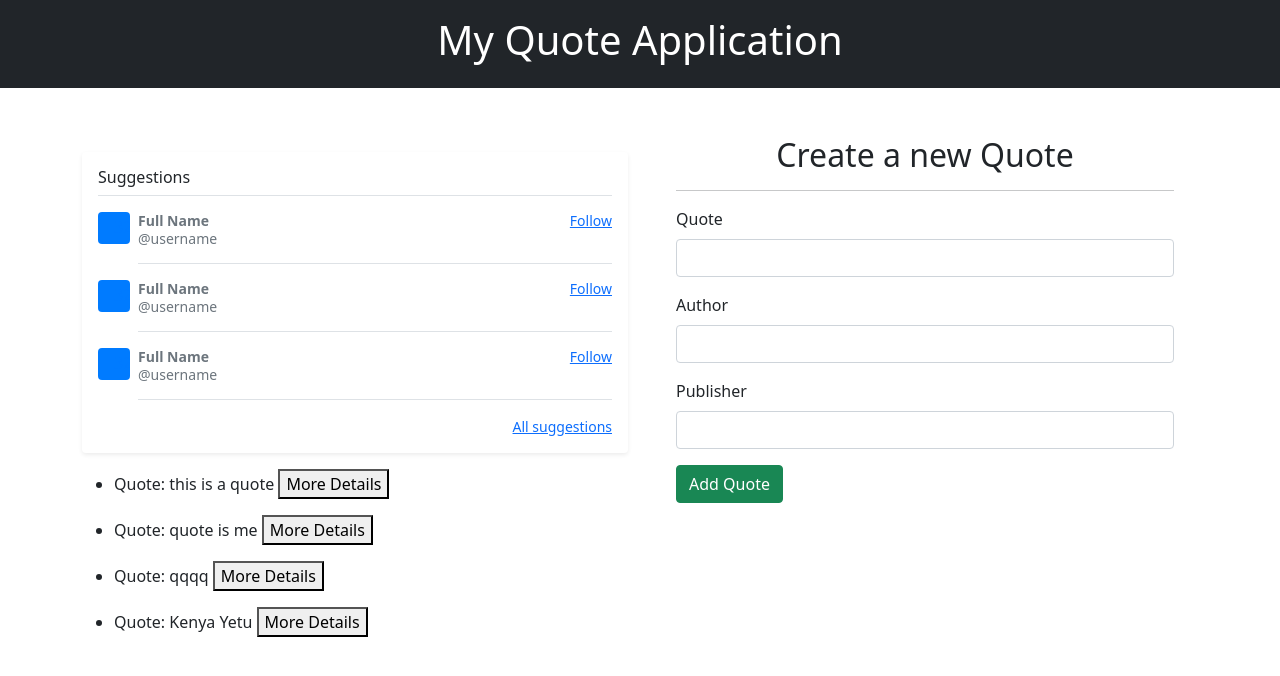
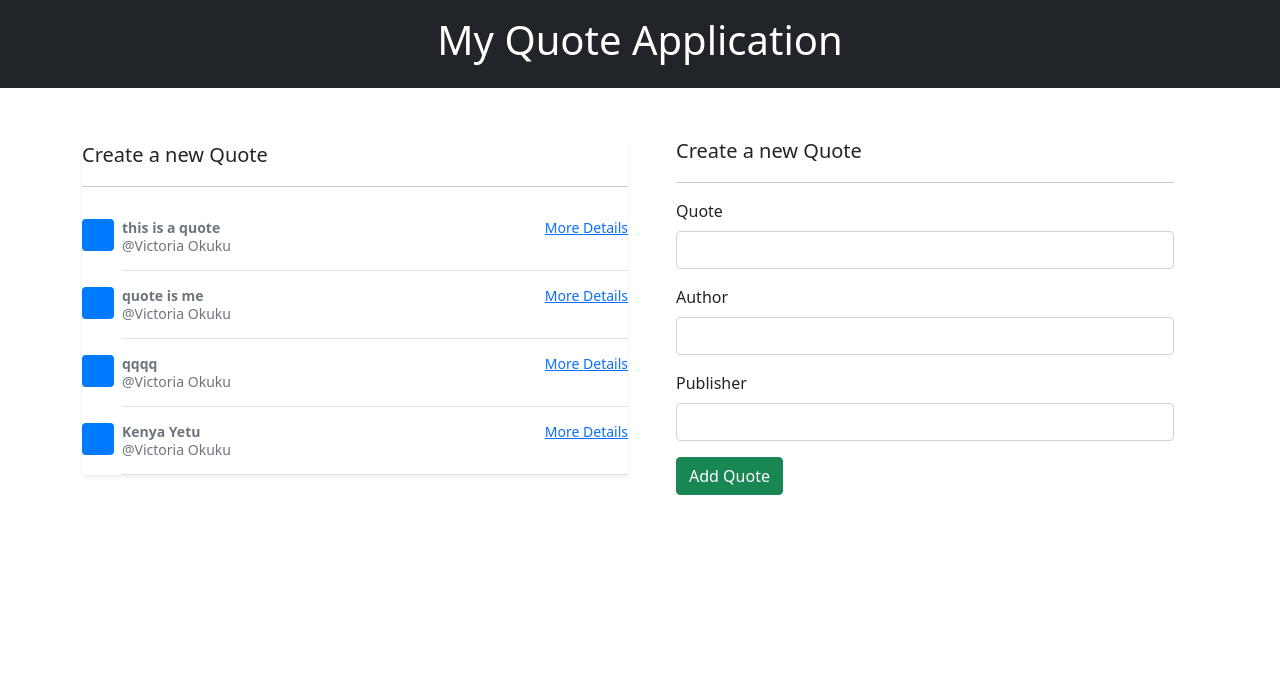
Before and after one commit to vokumu/QuotesApp, an Angular app: page / in a window 1280 px wide. Shown: the top 676 px of the page. Built offline with nearby package versions, Linux system fonts and the light colour scheme.

Commit message:
Styling quote list

```diff
--- a/src/app/quote-form/quote-form.component.html
+++ b/src/app/quote-form/quote-form.component.html
@@ -1,5 +1,5 @@
 <div class="container-fluid">
-    <h2 class="text-center">Create a new Quote</h2>
+    <p class="lead">Create a new Quote</p>
     <hr>
     <form (ngSubmit)='submitQuote()' #quoteForm='ngForm'>
         <div class="form-group mb-3">
--- a/src/app/quotes/quotes.component.html
+++ b/src/app/quotes/quotes.component.html
@@ -1,55 +1,24 @@
 <div class="container">
     <div class="row">
         <div class="col-md-6">
-            <div class="my-3 p-3 bg-body rounded shadow-sm">
-                <h6 class="border-bottom pb-2 mb-0">Suggestions</h6>
-                <div class="d-flex text-muted pt-3">
+            <div class="my-1 bg-body rounded shadow-sm">
+                <p class="lead">Create a new Quote</p>
+                <hr>
+                <div class="d-flex text-muted pt-3" *ngFor='let quote of quotes  let i=index'>
                     <svg class="bd-placeholder-img flex-shrink-0 me-2 rounded" width="32" height="32" xmlns="http://www.w3.org/2000/svg" role="img" aria-label="Placeholder: 32x32" preserveAspectRatio="xMidYMid slice" focusable="false"><title>Placeholder</title><rect width="100%" height="100%" fill="#007bff"></rect><text x="50%" y="50%" fill="#007bff" dy=".3em">32x32</text></svg>
 
                     <div class="pb-3 mb-0 small lh-sm border-bottom w-100">
                         <div class="d-flex justify-content-between">
-                            <strong class="text-gray-dark">Full Name</strong>
-                            <a href="#">Follow</a>
+                            <strong class="text-gray-dark" [appHighlight]='color'>{{quote.quote}}</strong>
+                            <a href="#" (click)="toggleQuote(i)">More Details</a>
                         </div>
-                        <span class="d-block">@username</span>
+                        <span>@{{quote.author}}</span>
+                        <div *ngIf="quote.showDescription" class="d-block">
+                            <app-quote-detail [quote]='quote' (isComlete)='deleteQuote($event,i)' (isClicked)='downVoteQuote($event,i)' (isClick)=' upVoteQuote($event,i) '></app-quote-detail>
+                        </div>
                     </div>
                 </div>
-                <div class="d-flex text-muted pt-3">
-                    <svg class="bd-placeholder-img flex-shrink-0 me-2 rounded" width="32" height="32" xmlns="http://www.w3.org/2000/svg" role="img" aria-label="Placeholder: 32x32" preserveAspectRatio="xMidYMid slice" focusable="false"><title>Placeholder</title><rect width="100%" height="100%" fill="#007bff"></rect><text x="50%" y="50%" fill="#007bff" dy=".3em">32x32</text></svg>
-
-                    <div class="pb-3 mb-0 small lh-sm border-bottom w-100">
-                        <div class="d-flex justify-content-between">
-                            <strong class="text-gray-dark">Full Name</strong>
-                            <a href="#">Follow</a>
-                        </div>
-                        <span class="d-block">@username</span>
-                    </div>
-                </div>
-                <div class="d-flex text-muted pt-3">
-                    <svg class="bd-placeholder-img flex-shrink-0 me-2 rounded" width="32" height="32" xmlns="http://www.w3.org/2000/svg" role="img" aria-label="Placeholder: 32x32" preserveAspectRatio="xMidYMid slice" focusable="false"><title>Placeholder</title><rect width="100%" height="100%" fill="#007bff"></rect><text x="50%" y="50%" fill="#007bff" dy=".3em">32x32</text></svg>
-
-                    <div class="pb-3 mb-0 small lh-sm border-bottom w-100">
-                        <div class="d-flex justify-content-between">
-                            <strong class="text-gray-dark">Full Name</strong>
-                            <a href="#">Follow</a>
-                        </div>
-                        <span class="d-block">@username</span>
-                    </div>
-                </div>
-                <small class="d-block text-end mt-3">
-                  <a href="#">All suggestions</a>
-                </small>
             </div>
-            <ul *ngFor='let quote of quotes  let i=index'>
-                <li [appHighlight]='color'>
-                    <span>Quote: </span>{{quote.quote}}
-                    <button (click)="toggleQuote(i)">More Details</button>
-                </li>
-                <div *ngIf="quote.showDescription">
-                    <app-quote-detail [quote]='quote' (isComlete)='deleteQuote($event,i)' (isClicked)='downVoteQuote($event,i)' (isClick)=' upVoteQuote($event,i) '></app-quote-detail>
-                </div>
-            </ul>
-
         </div>
         <div class="col-md-6">
             <app-quote-form (addQuote)="addNewQuote($event)"></app-quote-form>
--- a/src/index.html
+++ b/src/index.html
@@ -18,7 +18,7 @@
             <div class="collapse navbar-collapse justify-content-md-center" id="navbarsExample08">
                 <ul class="navbar-nav">
                     <li class="nav-item">
-                        <h1><a class="nav-link active" aria-current="page" href="#">My Quote Application</a></h1>
+                        <h1 class="display-6"><a class="nav-link active" aria-current="page" href="#">My Quote Application</a></h1>
                     </li>
                 </ul>
             </div>
```
